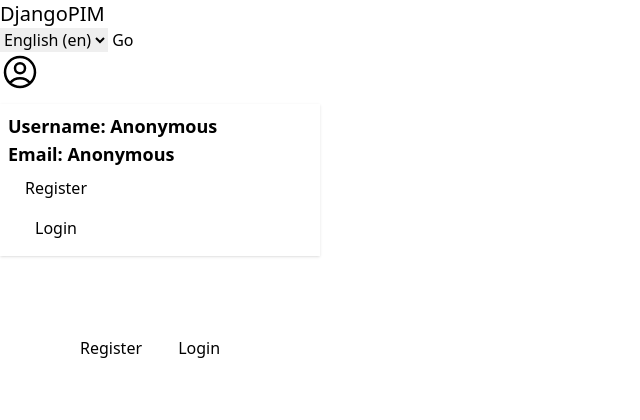
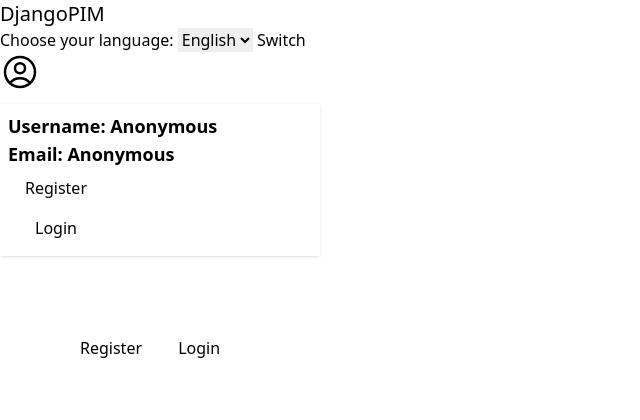
Before and after one commit to ark948/django-htmx-test-project02, a Django app: page /contacts/ in a window 1280 px wide. Shown: the top 420 px of the page, without its empty margins (0-640 px from the left). Run offline with Django 5.2, Linux system fonts and the light colour scheme; parts of the project's set-up code (start-up, migrations or seed data) failed here and were passed over; some libraries are stand-ins or nearby versions.

Commit message:
Switching back to english does not work

```diff
--- a/backend/templates/base.html
+++ b/backend/templates/base.html
@@ -3,7 +3,7 @@
 {% load django_htmx %}
 {% load i18n %}
 <!DOCTYPE html>
-<html lang="en">
+<html lang="en" dir="auto">
 <head>
     <meta charset="UTF-8">
     <meta name="viewport" content="width=device-width, initial-scale=1.0">
@@ -20,20 +20,18 @@
             <a class="btn btn-ghost text-xl">DjangoPIM</a>
         </div>
         <div>
-            <form action="{% url 'set_language' %}" method="post">{% csrf_token %}
-                <input name="next" type="hidden" value="{{ redirect_to }}">
-                <select name="language">
-                    {% get_current_language as LANGUAGE_CODE %}
-                    {% get_available_languages as LANGUAGES %}
-                    {% get_language_info_list for LANGUAGES as languages %}
-                    {% for language in languages %}
-                        <option value="{{ language.code }}"{% if language.code == LANGUAGE_CODE %} selected{% endif %}>
-                            {{ language.name_local }} ({{ language.code }})
-                        </option>
-                    {% endfor %}
+            {% block language_switcher %}
+            <form method="post" action="{% url 'set_language' %}">
+                {% csrf_token %}
+                <label for="language-select">Choose your language:</label>
+                {% get_current_language as current_language %}
+                <select id="language-select" name="language">
+                  <option value="en" {% if current_language == "en" %}selected{% endif %}>English</option>
+                  <option value="fa" {% if current_language == "fa" %}selected{% endif %}>Farsi</option>
                 </select>
-                <input type="submit" value="Go">
+                <button type="submit">Switch</button>
             </form>
+            {% endblock %}
         </div>
         <div class="flex gap-2">
             <div class="dropdown dropdown-end">
```
